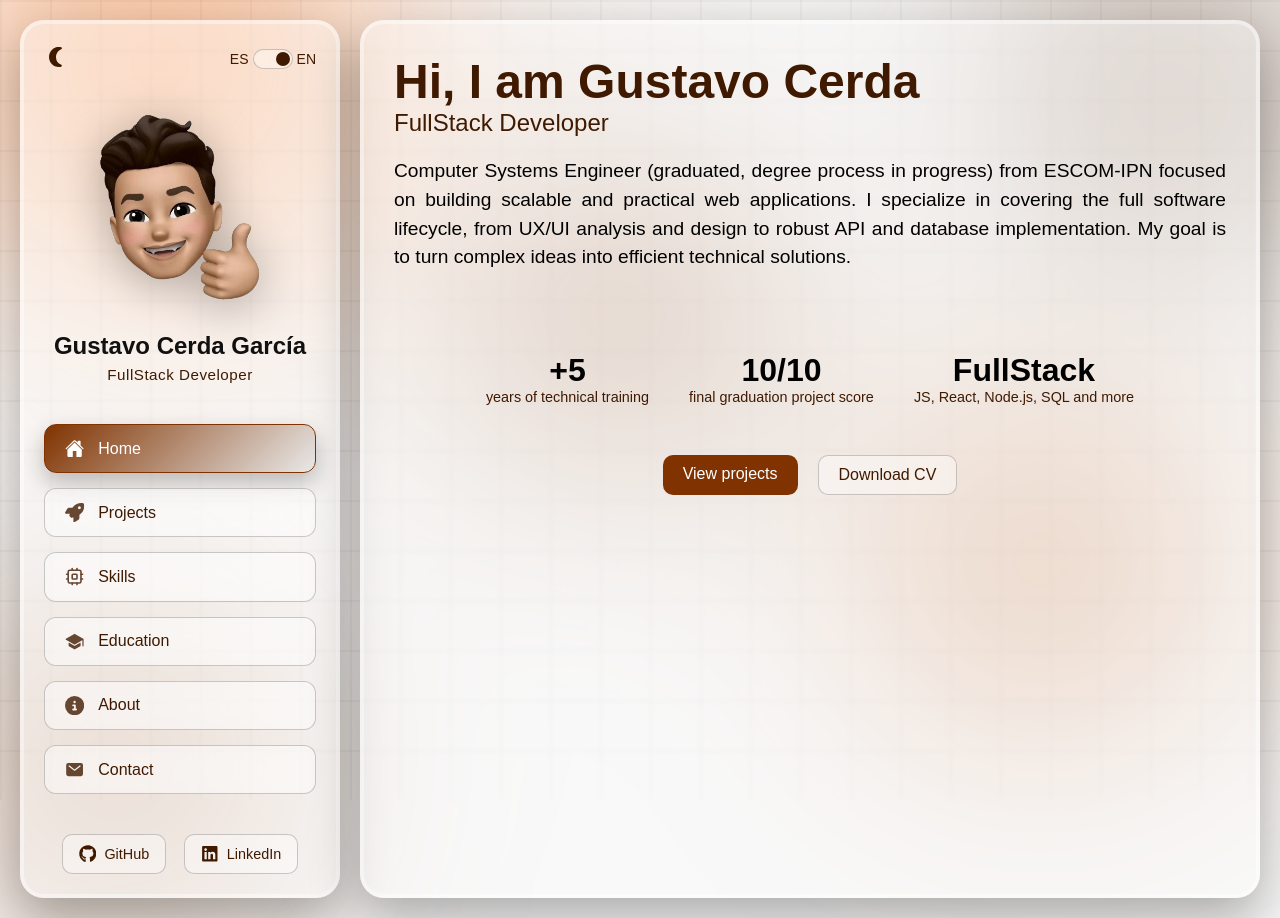
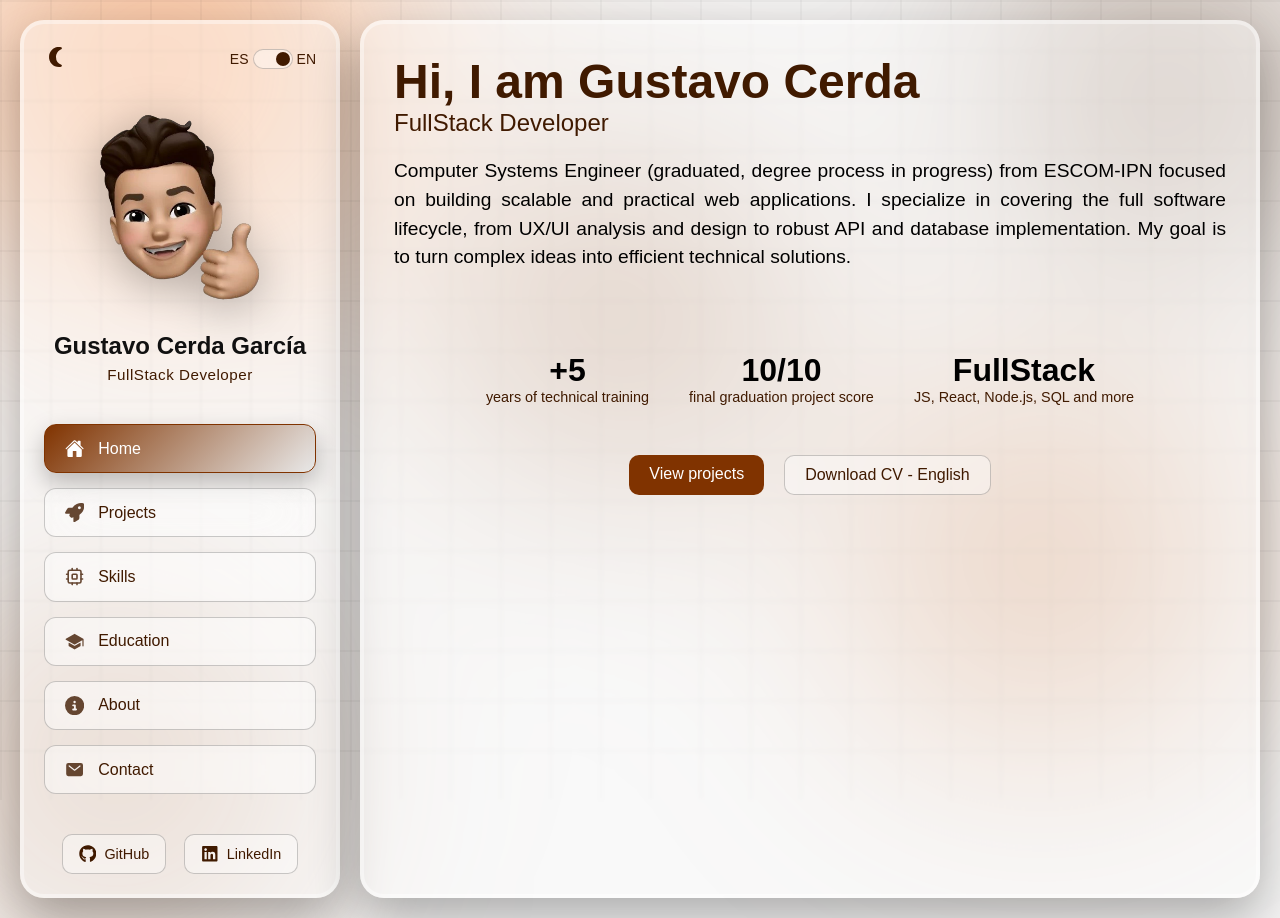
Before and after one commit to GussCG/portfolio-gcg, a React (Vite) app: page / in a window 1280 px wide. Built offline with nearby package versions, Linux system fonts and the light colour scheme; a web font is replaced by a local one.

Commit message:
feature: CV en ingles

```diff
--- a/src/components/sections/Home/Home.jsx
+++ b/src/components/sections/Home/Home.jsx
@@ -2,8 +2,10 @@ import { useTranslation } from "react-i18next";
 import { Link } from "react-router-dom";
 
 function Home() {
-  const { t } = useTranslation();
+  const { t, i18n } = useTranslation();
   const stats = t("home.stats", { returnObjects: true });
+
+  const currentLanguage = i18n.language ? i18n.language.toUpperCase() : "EN";
 
   return (
     <section className="section home">
@@ -27,11 +29,12 @@ function Home() {
             {t("home.actions.projects")}
           </Link>
           <a
-            href="/Gustavo_Cerda_CV_2026.pdf"
+            href={`/CV_Gustavo_Cerda_${currentLanguage.toUpperCase()}.pdf`}
             className="btn secondary"
-            download
+            download={`CV_Gustavo_Cerda_${currentLanguage.toUpperCase()}.pdf`}
           >
-            {t("home.actions.downloadCv")}
+            {t("home.actions.downloadCv")} -{" "}
+            {currentLanguage === "ES" ? "Español" : "English"}
           </a>
         </div>
       </div>
```
Also changed, not shown: 2 other files (tests, documents, lock files or other folders).
